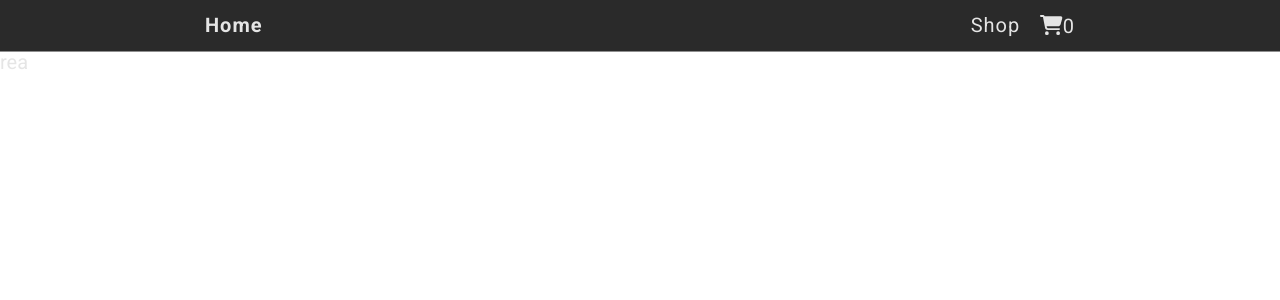
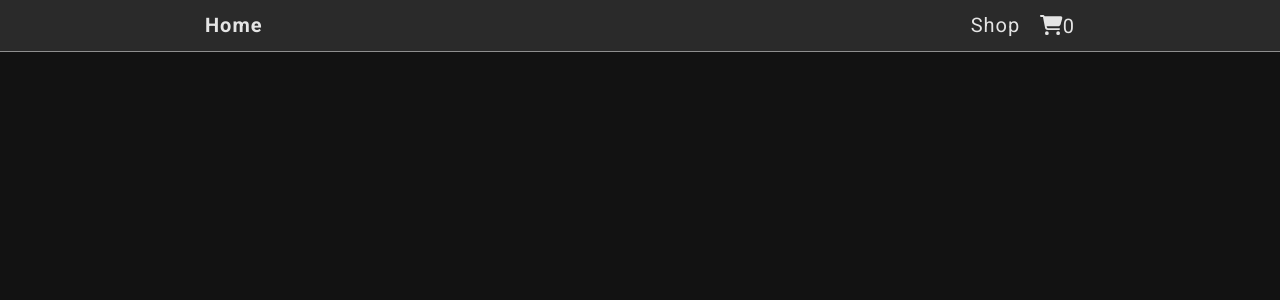
Before and after one commit to alleizon/shopping-cart, a React (Create React App) app: page /product/bioshock in a window 1280 px wide. Shown: the top 300 px of the page. Built offline with nearby package versions, Linux system fonts and the light colour scheme.

Commit message:
Product component structure

```diff
--- /dev/null
+++ b/src/components/Product/ImageCarousel.jsx
@@ -0,0 +1,5 @@
+const ImageCarousel = () => {
+  return <div id="img-carousel"></div>;
+};
+
+export default ImageCarousel;
--- /dev/null
+++ b/src/components/Product/ProductDescription.jsx
@@ -0,0 +1,5 @@
+const ProductDescription = () => {
+  return <div id="product-description"></div>;
+};
+
+export default ProductDescription;
--- /dev/null
+++ b/src/components/Product/ProductInfo.jsx
@@ -0,0 +1,5 @@
+const ProductInfo = () => {
+  return <div id="product-info"></div>;
+};
+
+export default ProductInfo;
--- /dev/null
+++ b/src/css/Product.css
@@ -0,0 +1,19 @@
+#product {
+  flex: 1;
+  background-color: var(--dark);
+  gap: 1rem;
+}
+
+.product-container {
+  display: grid;
+  grid-template-rows: 1fr min-content;
+  grid-template-columns: 1.5fr 1fr;
+}
+
+.product-container > div {
+  padding: 1rem 0.5rem;
+}
+
+#product-description {
+  grid-column: 1 / -1;
+}
--- a/src/routes/Product.jsx
+++ b/src/routes/Product.jsx
@@ -1,5 +1,9 @@
+import "../css/Product.css";
 import { useLoaderData, useOutletContext } from "react-router-dom";
 import { getGameBySlug } from "../utils/games";
+import ImageCarousel from "../components/Product/ImageCarousel";
+import ProductInfo from "../components/Product/ProductInfo";
+import ProductDescription from "../components/Product/ProductDescription";
 
 export const loader = async ({ request }) => {
   const url = new URL(request.url);
@@ -13,7 +17,15 @@ const Product = () => {
   const game = useLoaderData();
   const [cartItems, setCartItems] = useOutletContext();
 
-  return <div>rea</div>;
+  return (
+    <main id="product">
+      <div className="product-container">
+        <ImageCarousel />
+        <ProductInfo />
+        <ProductDescription />
+      </div>
+    </main>
+  );
 };
 
 export default Product;
```
